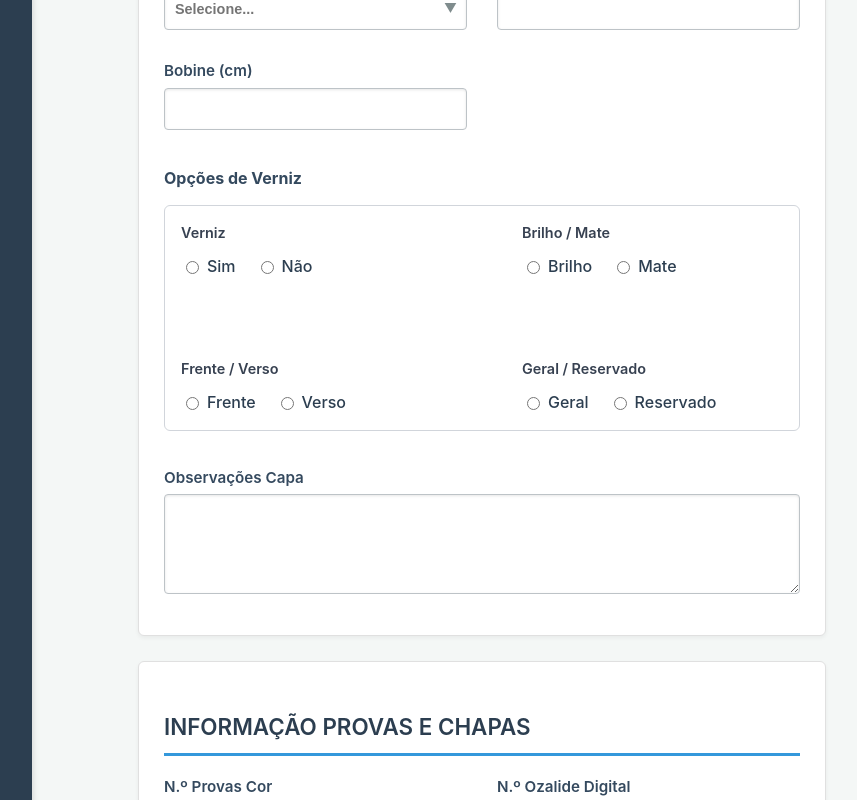
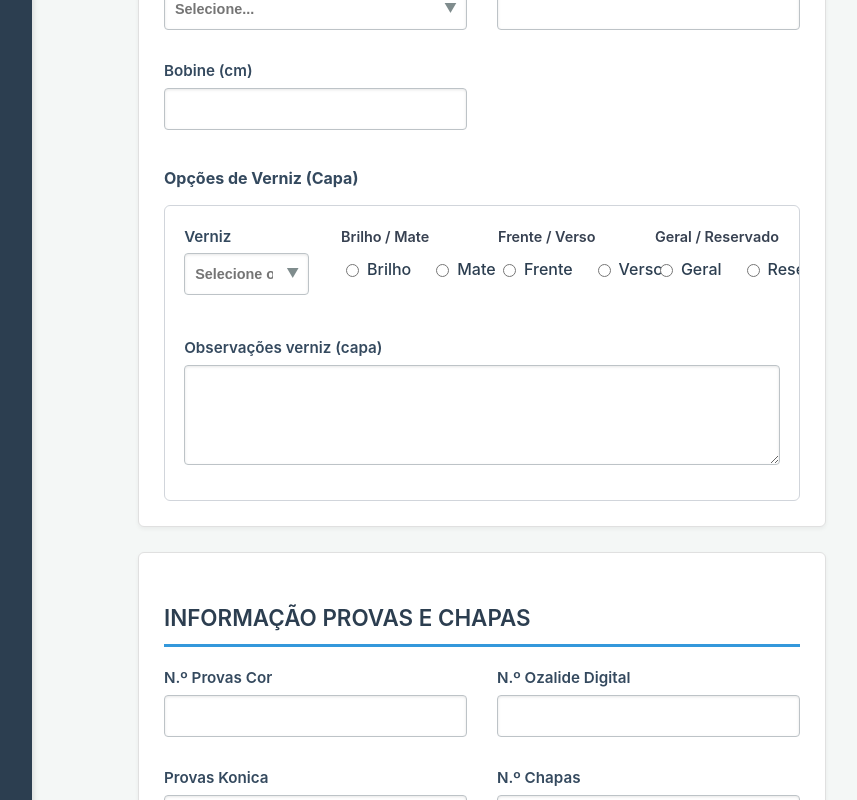
Before and after one commit to HelderOliveira77/crm-os-frontend, a React (Vite) app: page /dashboard/os/nova in a window 1280 px wide. Shown: the part 3043-3843 px from the top of the page, without its empty margins (348-1205 px from the left). Built offline with nearby package versions, Linux system fonts and the light colour scheme; sample sign-in values are in the browser's storage.

Commit message:
Atualizações Fronted 16032026

```diff
--- a/src/pages/EditarOS.jsx
+++ b/src/pages/EditarOS.jsx
@@ -15,7 +15,7 @@ const MAQUINA_MAPPING = {
 };
 const ACABAMENTO_OPTIONS = ['AGRAFADO', 'APARADO', 'COLADO LOMBADA', 'CORTES RETOS', 'COSIDO', 'SEM ACABAMENTO', 'SERROTADO'];
 const PAPEL_OPTIONS = ['AUTOCOLANTES', 'CARTE LUMINA', 'COUCHE MATE', 'COUCHE BRILHO', 'COUCHE SILK', 'CREATOR STAR', 'CARTOLINA FOLDING', 'CARTOLINA (Verso cinza)', 'ENVIPRESS', 'EAGLE CREAM', 'HOLMEN VIEW', 'IOR', 'LWC', 'NEWSPRESS', 'NEWSPRINT', 'OFFSET', 'OPALE TELADO', 'PAPEL RECICLADO', 'UNO FINESS GLOSS', 'UNO PRIME GLOSS', 'UNO BRIGHT SATIN', 'UNO PRIME SATIN', 'UNO WEB WHITE GLOSS', 'UNO WEB WHITE BULKY', 'UPM ULTRA GLOSS', 'UPM COTE ', 'UPM EXO 72 C', 'UPM ULTRA H', 'UPM ULTRA SILK', 'UPM SMART', 'UPM BRIGHT 68 C', 'R4 GLOSS', 'R4 CHORUS GLOSS', 'RESPECTA GLOSS', 'RIVES DESIGN', 'TUFFCOTE'];
-const VERNIZ_OPTIONS = ['VERNIZ UV', 'VERNIZ OFFSET', 'PLÁSTICO'];
+const VERNIZ_OPTIONS = ['VERNIZ UV', 'VERNIZ OFFSET', 'VERNIZ ÁGUA', 'PLÁSTICO'];
 
 
 // --- ESTILOS (IGUAIS AO NovaOS.jsx) ---
@@ -416,15 +416,16 @@ export default function EditarOS() {
                         <FormInput label="Gramagem (g)" name="miolo_gramas" value={formData.miolo_gramas} onChange={handleChange} />
                         <FormInput label="Bobine (cm)" name="bobine_miolo" value={formData.bobine_miolo} onChange={handleChange} />
                     </SubGrid>
-                    <SubGrid_2 title="Opções de Verniz">
+                    <SubGrid_2 title="Opções de Verniz (Miolo)">
                         <div style={{ border: '1px solid #d1d5db', borderRadius: '6px', padding: '1.2rem', backgroundColor: '#fff', display: 'grid', gridTemplateColumns: 'repeat(4, 1fr)', columnGap: '2rem', rowGap: '1.5rem',alignItems: 'start' }}>
                              <CustomSelect label="Verniz" name="verniz_miolo" value={formData.verniz_miolo} onChange={handleChange} options={VERNIZ_OPTIONS} />
                             <FormRadioGroup_2 label="Brilho / Mate" name="verniz_miolo_brilho_mate" value={formData.verniz_miolo_brilho_mate} onChange={handleChange} options={['Brilho', 'Mate']} />
                             <FormRadioGroup_2 label="Frente / Verso" name="verniz_miolo_f_v" value={formData.verniz_miolo_f_v} onChange={handleChange} options={['Frente', 'Verso']} />
                             <FormRadioGroup_2 label="Geral / Reservado" name="verniz_miolo_geral_reservado" value={formData.verniz_miolo_geral_reservado} onChange={handleChange} options={['Geral', 'Reservado']} />
+                            <FormInput label="Observações Verniz (Miolo)" name="observacoes_verniz_miolo" value={formData.observacoes_verniz_miolo} onChange={handleChange} isTextArea fullWidth />
                         </div>
                     </SubGrid_2>
-                    <FormInput label="Observações Miolo" name="observacoes_miolo" value={formData.observacoes_miolo} onChange={handleChange} isTextArea fullWidth />
+
                 </Section>
 
                 <Section title="CARACTERÍSTICAS CAPA">
@@ -482,15 +483,15 @@ export default function EditarOS() {
                         <FormInput label="Gramagem (g)" name="capa_gramas" value={formData.capa_gramas} onChange={handleChange} />
                         <FormInput label="Bobine (cm)" name="bobine_capa" value={formData.bobine_capa} onChange={handleChange} />
                     </SubGrid>
-                    <SubGrid_2 title="Opções de Verniz">
-                        <div style={{ border: '1px solid #d1d5db', borderRadius: '6px', padding: '1rem', backgroundColor: '#fff', display: 'grid', gridTemplateColumns: 'repeat(auto-fit, minmax(180px, 1fr))', gap: '5rem', gridColumn: '1/-1' }}>
-                            <FormRadioGroup_2 label="Verniz" name="verniz_capa" value={formData.verniz_capa} onChange={handleChange} options={['Sim', 'Não']} />
+                    <SubGrid_2 title="Opções de Verniz (Capa)">
+                    <div style={{ border: '1px solid #d1d5db', borderRadius: '6px', padding: '1.2rem', backgroundColor: '#fff', display: 'grid', gridTemplateColumns: 'repeat(4, 1fr)', columnGap: '2rem', rowGap: '1.5rem',alignItems: 'start' }}>
+                         <CustomSelect label="Verniz" name="verniz_capa" value={formData.verniz_capa} onChange={handleChange} options={VERNIZ_OPTIONS} />
                             <FormRadioGroup_2 label="Brilho / Mate" name="verniz_capa_brilho_mate" value={formData.verniz_capa_brilho_mate} onChange={handleChange} options={['Brilho', 'Mate']} />
                             <FormRadioGroup_2 label="Frente / Verso" name="verniz_capa_f_v" value={formData.verniz_capa_f_v} onChange={handleChange} options={['Frente', 'Verso']} />
                             <FormRadioGroup_2 label="Geral / Reservado" name="verniz_capa_geral_reservado" value={formData.verniz_capa_geral_reservado} onChange={handleChange} options={['Geral', 'Reservado']} />
+                            <FormInput label="Observações Verniz (Capa)" name="observacoes_verniz_capa" value={formData.observacoes_verniz_capa} onChange={handleChange} isTextArea fullWidth />
                         </div>
                     </SubGrid_2>
-                    <FormInput label="Observações Capa" name="observacoes_capa" value={formData.observacoes_capa} onChange={handleChange} isTextArea fullWidth />
                 </Section>
 
                 <Section title="INFORMAÇÃO PROVAS E CHAPAS" layoutType="four">
--- a/src/pages/NovaOS.jsx
+++ b/src/pages/NovaOS.jsx
@@ -32,7 +32,7 @@ const PAPEL_OPTIONS = ['AUTOCOLANTES', 'CARTE LUMINA', 'COUCHE MATE', 'COUCHE BR
     'UNO FINESS GLOSS', 'UNO PRIME GLOSS', 'UNO BRIGHT SATIN', 'UNO PRIME SATIN', 'UNO WEB WHITE GLOSS', 'UNO WEB WHITE BULKY', 'UPM ULTRA GLOSS', 'UPM COTE ', 'UPM EXO 72 C',
     'UPM ULTRA H', 'UPM ULTRA SILK', 'UPM SMART', 'UPM BRIGHT 68 C', 'R4 GLOSS', 'R4 CHORUS GLOSS',
     'RESPECTA GLOSS', 'RIVES DESIGN', 'TUFFCOTE'];
-const VERNIZ_OPTIONS = ['VERNIZ UV', 'VERNIZ OFFSET', 'PLÁSTICO'];
+const VERNIZ_OPTIONS = ['VERNIZ UV', 'VERNIZ OFFSET', 'VERNIZ ÁGUA', 'PLÁSTICO'];
 
 
 const INITIAL_OS_NUMBER = 1000;
@@ -668,7 +668,7 @@ export default function NovaOS() {
         verniz_capa_brilho_mate: '',
         verniz_capa_geral_reservado: '',
         verniz_capa_f_v: '',
-        observacoes_capa: '',
+        observacoes_verniz_capa: '',
         provas_cor: '',
         ozalide_digital: '',
         provas_konica: '',
@@ -1136,7 +1136,7 @@ export default function NovaOS() {
                         <FormInput label="Bobine (cm)" name="bobine_miolo" value={formData.bobine_miolo} onChange={handleChange} type="numeric" />
                     </SubGrid>
 
-                    <SubGrid_2 title="Opções de Verniz" >
+                    <SubGrid_2 title="Opções de Verniz (Miolo)" >
                         {/* <-- Caixa que envolve os grupos --> */}
                         <div style={{
                          border: '1px solid #d1d5db',
@@ -1202,7 +1202,7 @@ export default function NovaOS() {
                                 />
                             </div>
                             <div style={{ gridColumn: '1 / -1', width: '100%', marginTop: '0.5rem' }}>
-                                <FormInput label="Observações" name="observacoes_verniz_miolo" value={formData.observacoes_verniz_miolo} onChange={handleChange} isTextArea fullWidth type="text" />
+                                <FormInput label="Observações verniz (miolo)" name="observacoes_verniz_miolo" value={formData.observacoes_verniz_miolo} onChange={handleChange} isTextArea fullWidth type="text" />
                             </div>
                         </div>
                     </SubGrid_2>
@@ -1332,72 +1332,77 @@ export default function NovaOS() {
                         <FormInput label="Gramagem (g)" name="capa_gramas" value={formData.capa_gramas} onChange={handleChange} type="numeric" />
                         <FormInput label="Bobine (cm)" name="bobine_capa" value={formData.bobine_capa} onChange={handleChange} type="numeric" />
                     </SubGrid>
-                    <SubGrid_2 title="Opções de Verniz">
+                    <SubGrid_2 title="Opções de Verniz (Capa)">
                         {/* <-- Caixa que envolve os grupos --> */}
                         <div style={{
-                            border: '1px solid #d1d5db',
-                            borderRadius: '6px',
-                            padding: '1rem',                // 16 px → 1rem, mantém consistência
-                            backgroundColor: '#fff',
-                            //boxShadow: '0 1px 3px rgba(0,0,0,0.08)',
-                            marginBottom: '1.0rem',        // espaçamento inferior da caixa
-                            display: 'grid',
-                            gridTemplateColumns: 'repeat(auto-fit, minmax(180px, 1fr))',
-                            gap: '5rem',
-                            //marginRight: 'auto',   // empurra o bloco para a esquerda
-                            marginLeft: 0,         // garante que não haja margem à esquerda
+                         border: '1px solid #d1d5db',
+                         borderRadius: '6px',
+                         padding: '1.2rem',
+                         backgroundColor: '#fff',
+                         display: 'grid',
+                         /* Col 1: 150px (Verniz)
+                            Col 2: 40px (Espaço de afastamento)
+                            Restantes: Dividem o espaço, permitindo encolher (minmax 0)
+                         */
+                         gridTemplateColumns: 'repeat(4, 1fr)',
+                         columnGap: '2rem',
+                         rowGap: '1.5rem',
+                         alignItems: 'start',
+                         width: '100%',
+                         boxSizing: 'border-box',
+                         overflow: 'hidden' // Segurança contra transbordos inesperados
                         }}  >
                             {/* Grupo 1 */}
-                            <div className="optionItem">
-                                <FormRadioGroup_2
+                            <div style={{ minWidth: '20' }}>
+                                <CustomSelect
                                     label="Verniz"
                                     name="verniz_capa"
-                                    value={formData.verniz_capa}
+                                    value={formData.verniz_miolo}
                                     onChange={handleChange}
-                                    options={['Sim', 'Não']}
-                                    spacing={20}
+                                    options={VERNIZ_OPTIONS}
+                                    placeholder="Selecione o verniz..."
+                                    canCreate={true}
                                 />
                             </div>
-
                             {/* Grupo 2 */}
-                            <div className="optionItem">
+                            <div className="optionItem" style={{ minWidth: '0' }}>
                                 <FormRadioGroup_2
                                     label="Brilho / Mate"
                                     name="verniz_capa_brilho_mate"
-                                    value={formData.verniz_capa_brilho_mate}
+                                    value={formData.verniz_miolo_brilho_mate}
                                     onChange={handleChange}
                                     options={['Brilho', 'Mate']}
-                                    spacing={20}
-                                />
+                                    spacing={20} />
                             </div>
 
                             {/* Grupo 3 */}
-                            <div className="optionItem">
+                            <div className="optionItem" style={{ minWidth: '0' }}>
                                 <FormRadioGroup_2
                                     label="Frente / Verso"
                                     name="verniz_capa_f_v"
-                                    value={formData.verniz_capa_f_v}
+                                    value={formData.verniz_miolo_f_v}
                                     onChange={handleChange}
                                     options={['Frente', 'Verso']}
-                                    spacing={20}
-                                />
+                                    spacing={20} />
                             </div>
 
                             {/* Grupo 4 */}
-                            <div className="optionItem">
+                            <div className="optionItem" style={{ minWidth: '0' }}>
                                 <FormRadioGroup_2
                                     label="Geral / Reservado"
                                     name="verniz_capa_geral_reservado"
-                                    value={formData.verniz_capa_geral_reservado}
+                                    value={formData.verniz_miolo_geral_reservado}
                                     onChange={handleChange}
                                     options={['Geral', 'Reservado']}
                                     spacing={20}
                                 />
                             </div>
+                            <div style={{ gridColumn: '1 / -1', width: '100%', marginTop: '0.5rem' }}>
+                                <FormInput label="Observações verniz (capa)" name="observacoes_verniz_capa" value={formData.observacoes_verniz_capa} onChange={handleChange} isTextArea fullWidth type="text" />
+                            </div>
                         </div>
                     </SubGrid_2>
-
-                    <FormInput label="Observações Capa" name="observacoes_capa" value={formData.observacoes_capa} onChange={handleChange} type="text" isTextArea fullWidth />
+                    {/* <FormInput label="Observações Capa" name="observacoes_capa" value={formData.observacoes_capa} onChange={handleChange} type="text" isTextArea fullWidth /> */}
                 </Section>
                 {/* 5. PROVAS E CHAPAS*/}
                 <Section title="INFORMAÇÃO PROVAS E CHAPAS" layoutType="four">
--- a/src/pages/VisualizarOS.jsx
+++ b/src/pages/VisualizarOS.jsx
@@ -198,7 +198,7 @@ export default function VisualizarOS() {
                             <RadioDisplay label="Brilho / Mate" value={formData.verniz_miolo_brilho_mate} options={['Brilho', 'Mate']} />
                             <RadioDisplay label="Frente / Verso" value={formData.verniz_miolo_f_v} options={['Frente', 'Verso']} />
                             <RadioDisplay label="Geral / Reservado" value={formData.verniz_miolo_geral_reservado} options={['Geral', 'Reservado']} />
-                            <ViewField label="Observações Verniz" value={formData.observacoes_verniz_miolo} isTextArea fullWidth />
+                            <ViewField label="Observações Verniz (Miolo)" value={formData.observacoes_verniz_miolo} isTextArea fullWidth />
                         </div>
                         </SubGrid>
                     </Section>
@@ -218,13 +218,14 @@ export default function VisualizarOS() {
                             <ViewField label="Gramagem (g)" value={formData.capa_gramas} />
                             <ViewField label="Bobine (cm)" value={formData.bobine_capa} />
                         </SubGrid>
-                        <div style={{ gridColumn: '1 / -1', border: '1px solid #d1d5db', borderRadius: '6px', padding: '1.2rem', display: 'grid', gridTemplateColumns: 'repeat(auto-fit, minmax(180px, 1fr))', gap: '2rem', backgroundColor: '#fff' }}>
-                            <RadioDisplay label="Verniz" value={formData.verniz_capa} options={['Sim', 'Não']} />
+                        <div style={{ gridColumn: '1 / -1', border: '1px solid #d1d5db', borderRadius: '6px', padding: '1.2rem', display: 'grid', gridTemplateColumns: 'repeat(4, 1fr)',columnGap: '2rem', rowGap: '1.5rem', backgroundColor: '#fff', alignItems: 'start' }}>
+                        <ViewField label="Verniz" value={formData.verniz_capa} />
                             <RadioDisplay label="Brilho / Mate" value={formData.verniz_capa_brilho_mate} options={['Brilho', 'Mate']} />
                             <RadioDisplay label="Frente / Verso" value={formData.verniz_capa_f_v} options={['Frente', 'Verso']} />
                             <RadioDisplay label="Geral / Reservado" value={formData.verniz_capa_geral_reservado} options={['Geral', 'Reservado']} />
+                            <ViewField label="Observações Verniz (Capa)" value={formData.observacoes_verniz_capa} isTextArea fullWidth />
+
                         </div>
-                        <ViewField label="Observações Capa" value={formData.observacoes_capa} isTextArea fullWidth />
                     </Section>
 
                     {/* 5. INFORMAÇÃO PROVAS E CHAPAS */}
```
